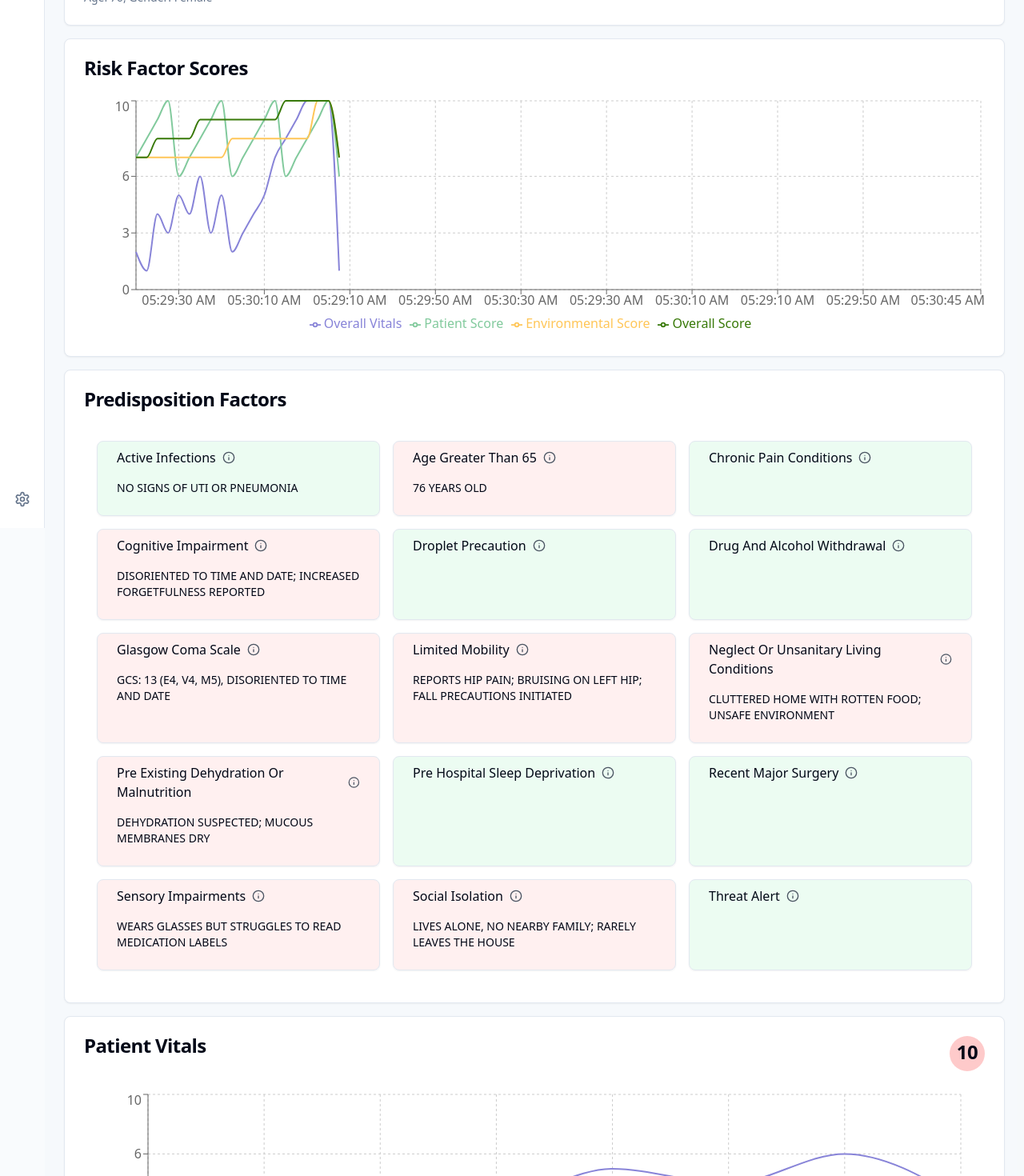
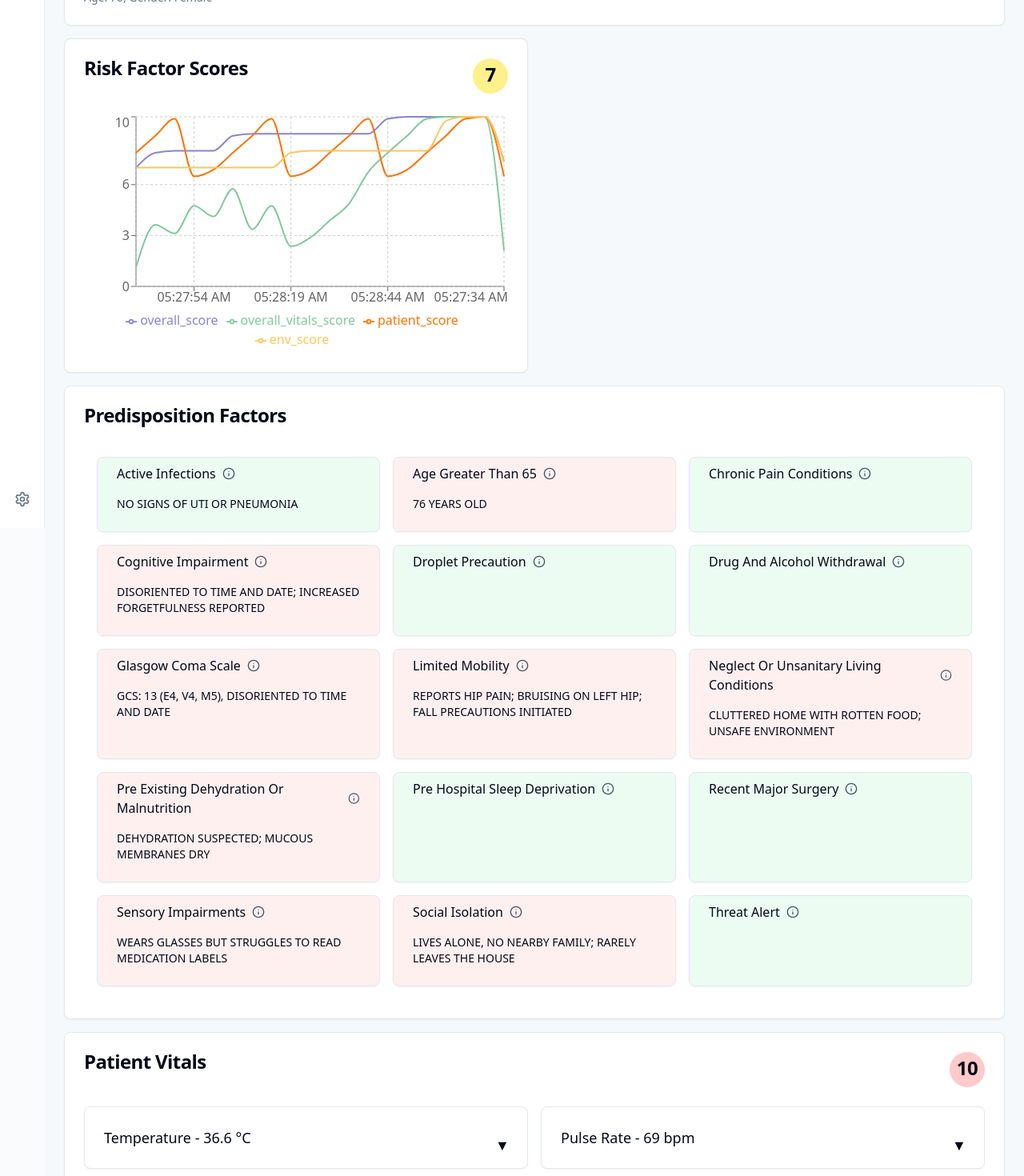
Before and after one commit to Tony911029/delirium_control, a Next.js app in the folder FE/: page /patient/1 in a window 1280 px wide. Shown: the part 140-1610 px from the top of the page at 80% size. Built offline with nearby package versions, Linux system fonts and the light colour scheme.

Commit message:
updated risk factors chart

```diff
--- a/FE/components/ui/risk-factor-scores.tsx
+++ b/FE/components/ui/risk-factor-scores.tsx
@@ -1,5 +1,5 @@
-import { Card, CardContent, CardHeader, CardTitle } from '@/components/ui/card';
-import { Patient } from '@/lib/db';
+'use client';
+
 import { useEffect, useState } from 'react';
 import {
   LineChart,
@@ -11,113 +11,94 @@ import {
   ResponsiveContainer,
   Legend
 } from 'recharts';
+import { Card, CardContent, CardHeader, CardTitle } from '@/components/ui/card';
+import { Patient } from '@/lib/db';
 
 export default function RiskFactorScores({ patient }: { patient: Patient }) {
-  // Accessing all the score data from the patient object
-  const overall_vitals_score = patient.overall_vitals_score;
-  const patient_score = patient.patient_score;
-  const env_score = patient.env_score;
-  const overall_score = patient.overall_score;
+  const maxPoints = 20;
+  const intervalMs = 5000;
+  const startTime = Date.now() - (patient.overall_score.length - 1) * intervalMs;
 
-  const maxTimesteps = overall_vitals_score.length;
-  const WINDOW_SIZE = 20;
+  const formatTime = (timestamp: number) =>
+    new Date(timestamp).toLocaleTimeString([], {
+      hour: '2-digit',
+      minute: '2-digit',
+      second: '2-digit'
+    });
 
-  const [currentTimestep, setCurrentTimestep] = useState(1);
+  // Initialize chart data
+  const initialChartData = patient.overall_score.map((_, i) => ({
+    time: formatTime(startTime + i * intervalMs),
+    overall_score: patient.overall_score[i],
+    overall_vitals_score: patient.overall_vitals_score[i],
+    patient_score: patient.patient_score[i],
+    env_score: patient.env_score[i]
+  })).slice(-maxPoints);
 
-  const formatTime = (timestamp: number) => {
-    const date = new Date(timestamp);
-    return date.toLocaleTimeString([], { hour: '2-digit', minute: '2-digit', second: '2-digit' });
-  };
+  const [index, setIndex] = useState(patient.overall_score.length - 1);
+  const [chartData, setChartData] = useState(initialChartData);
+  const [currentData, setCurrentData] = useState({
+    overall_score: patient.overall_score[index],
+    overall_vitals_score: patient.overall_vitals_score[index],
+    patient_score: patient.patient_score[index],
+    env_score: patient.env_score[index]
+  });
 
   useEffect(() => {
     const interval = setInterval(() => {
-      setCurrentTimestep((prev) => (prev >= maxTimesteps ? 1 : prev + 1));
-    }, 5000);
+      setIndex((prevIndex) => (prevIndex + 1) % patient.overall_score.length);
+    }, intervalMs);
     return () => clearInterval(interval);
-  }, [maxTimesteps]);
+  }, []);
 
-  const createChartData = (values: number[], startTime: number) => {
-    const startIndex = currentTimestep - 1;
-    const dataPoints = [];
+  useEffect(() => {
+    const newTime = formatTime(startTime + index * intervalMs);
 
-    for (let i = 0; i < WINDOW_SIZE; i++) {
-      const index = (startIndex + i) % values.length;
-      const actualIndex = index >= 0 ? index : index + values.length;
-      dataPoints.push({
-        time: startTime + i * 5000, // Incrementing the timestamp for each data point (in milliseconds)
-        value: Number(values[actualIndex].toFixed(1)),
+    setCurrentData({
+      overall_score: patient.overall_score[index],
+      overall_vitals_score: patient.overall_vitals_score[index],
+      patient_score: patient.patient_score[index],
+      env_score: patient.env_score[index]
     });
+
+    setChartData((prev) => {
+      const newChartData = [
+        ...prev,
+        {
+          time: newTime,
+          overall_score: patient.overall_score[index],
+          overall_vitals_score: patient.overall_vitals_score[index],
+          patient_score: patient.patient_score[index],
+          env_score: patient.env_score[index]
         }
-
-    return dataPoints;
-  };
-
-  // Create chart data for each score
-  const startTime = Date.now(); // Using current time as the start time
-  const overall_vitals_data = createChartData(overall_vitals_score, startTime);
-  const patient_score_data = createChartData(patient_score, startTime);
-  const env_score_data = createChartData(env_score, startTime);
-  const overall_score_data = createChartData(overall_score, startTime);
+      ];
+      return newChartData.length > maxPoints ? newChartData.slice(1) : newChartData;
+    });
+  }, [index]);
 
   return (
-    <div className="space-y-4 col-span-2">
-      <Card className="w-full">
+    <Card>
       <CardHeader>
-          <CardTitle>Risk Factor Scores</CardTitle>
+        <CardTitle className='flex justify-between'>
+          <span>Risk Factor Scores</span>
+          <span className={`p-2 w-11 h-11 text-center rounded-full ${currentData.overall_score < 4 ? "bg-green-200" : currentData.overall_score < 8 ? "bg-yellow-200" : "bg-red-200"}`}>{currentData.overall_score}</span>
+        </CardTitle>
       </CardHeader>
       <CardContent>
-          <ResponsiveContainer height={300}>
-            <LineChart>
-              <CartesianGrid strokeDasharray="3 3" />
-              <XAxis
-                dataKey="time"
-                tickFormatter={(timestamp) => formatTime(timestamp)} // Format the timestamp for display
-              />
+        <ResponsiveContainer width="100%" height={300}>
+          <LineChart data={chartData}>
+            <XAxis dataKey="time" />
             <YAxis domain={[0, 10]} />
             <Tooltip />
+            <CartesianGrid strokeDasharray="3 3" />
             <Legend />
-
-              {/* Adding all the lines to represent the different scores */}
-              <Line
-                type="monotone"
-                dataKey="value"
-                data={overall_vitals_data}
-                stroke="#8884d8"
-                strokeWidth={2}
-                dot={false}
-                name="Overall Vitals"
-              />
-              <Line
-                type="monotone"
-                dataKey="value"
-                data={patient_score_data}
-                stroke="#82ca9d"
-                strokeWidth={2}
-                dot={false}
-                name="Patient Score"
-              />
-              <Line
-                type="monotone"
-                dataKey="value"
-                data={env_score_data}
-                stroke="#ffc658"
-                strokeWidth={2}
-                dot={false}
-                name="Environmental Score"
-              />
-              <Line
-                type="monotone"
-                dataKey="value"
-                data={overall_score_data}
-                stroke="#387908"
-                strokeWidth={2}
-                dot={false}
-                name="Overall Score"
-              />
+            <Line type="monotone" dataKey="overall_score" stroke="#8884d8" strokeWidth={2} dot={false} />
+            <Line type="monotone" dataKey="overall_vitals_score" stroke="#82ca9d" strokeWidth={2} dot={false} />
+            <Line type="monotone" dataKey="patient_score" stroke="#ff7300" strokeWidth={2} dot={false} />
+            <Line type="monotone" dataKey="env_score" stroke="#ffc658" strokeWidth={2} dot={false} />
           </LineChart>
         </ResponsiveContainer>
       </CardContent>
     </Card>
-    </div>
   );
 }
--- a/FE/components/ui/vitals.tsx
+++ b/FE/components/ui/vitals.tsx
@@ -107,7 +107,7 @@ export default function Vitals({ patient }: { patient: Patient }) {
           </CardTitle>
         </CardHeader>
         <CardContent>
-          <div className="h-64">
+          {/* <div className="h-64">
             <ResponsiveContainer width="100%" height="100%">
               <LineChart
                 data={createChartData(overall_vitals_score)}
@@ -132,7 +132,7 @@ export default function Vitals({ patient }: { patient: Patient }) {
                 />
               </LineChart>
             </ResponsiveContainer>
-          </div>
+          </div> */}
 
           <div className="grid grid-cols-2 gap-4">
             {Object.entries(vitals).map(([key, values]) => {
```
Lines whose indentation alone changed are shown as unchanged.
